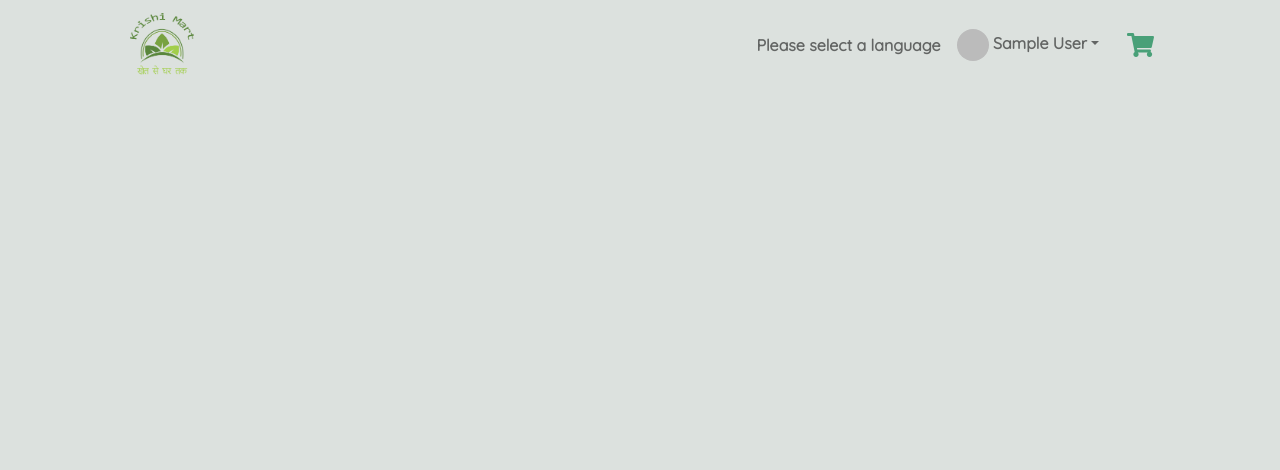
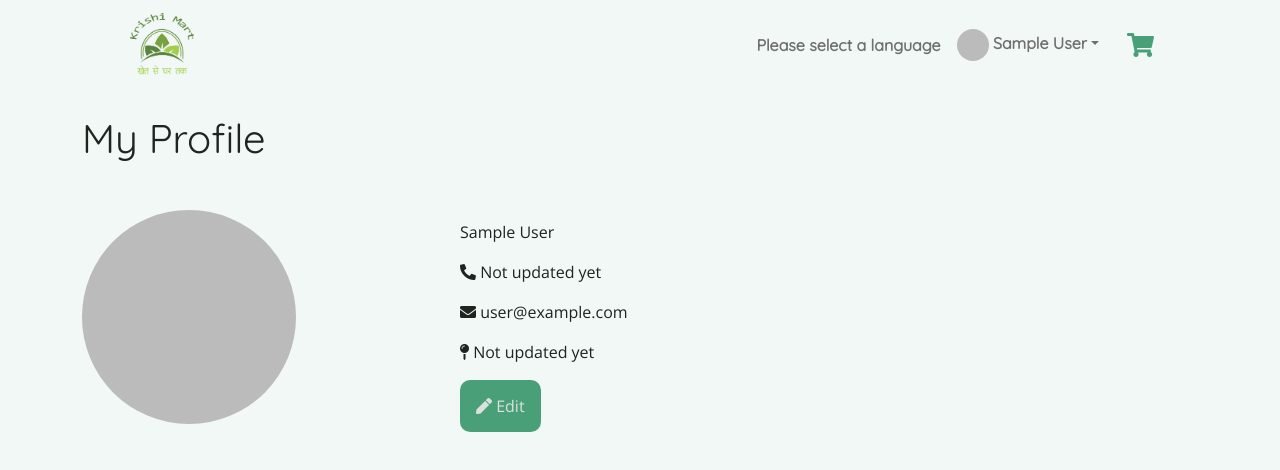
Before and after one commit to VishalLudhrani/krishi-mart-web, a React (Create React App) app: page /profile/me in a window 1280 px wide. Shown: the top 470 px of the page. Built offline with nearby package versions, Linux system fonts and the light colour scheme; no server answers; the database is empty; sample sign-in values are in the browser's storage.

Commit message:
chore (refactor): user profile page and minor fixes

```diff
--- a/package.json
+++ b/package.json
@@ -15,10 +15,10 @@
     "npm-watch": "^0.7.0",
     "react": "^17.0.1",
     "react-dom": "^17.0.1",
+    "react-error-overlay": "^6.0.9",
     "react-redux": "^7.2.8",
     "react-router-dom": "^5.2.0",
-    "react-scripts": "^4.0.3",
-    "redux": "^4.1.2",
+    "react-scripts": "^4.0.0",
     "vader-sentiment": "^1.1.3",
     "web-vitals": "^0.2.4",
     "yup": "^0.32.11"
--- a/public/main.css
+++ b/public/main.css
@@ -4,7 +4,7 @@ body {
 }
 
 #bodyStyle {
-  background-color: #DCE1DE;
+  background-color: #f2f8f5;
   color: #1F2421;
 }
 
--- a/src/App.js
+++ b/src/App.js
@@ -6,6 +6,7 @@ import Home from './pages/Home';
 import Navbar from './components/Navbar';
 import ProductDetails from './components/Products/ProductDetails';
 import UpdateProfile from './pages/UpdateProfile';
+import UserProfile from './pages/UserProfile';
 
 const App = () => {
   return(
@@ -25,6 +26,9 @@ const App = () => {
           <Route path="/profile/edit">
             <UpdateProfile />
           </Route>
+          <Route path="/profile/me">
+            <UserProfile />
+          </Route>
         </Switch>
       </BrowserRouter>
     </div>
--- a/src/Components/Navbar.js
+++ b/src/Components/Navbar.js
@@ -78,7 +78,7 @@ const Navbar = () => {
                     <li>
                       <span className="dropdown-item cursor-pointer">
                         <Link
-                          to="/user-profile"
+                          to="/profile/me"
                           style={{ textDecoration: "none", color: "#1F2421" }}
                         >
                           My Profile
--- a/src/Components/forms/UpdateProfileForm.js
+++ b/src/Components/forms/UpdateProfileForm.js
@@ -1,3 +1,5 @@
+import { useState } from "react";
+
 const UpdateProfileForm = ({
   setFormTouched,
   formik,
@@ -5,6 +7,7 @@ const UpdateProfileForm = ({
   isSubmitting,
   setIsSubmitting
 }) => {
+  const [submitTouched, setSubmitTouched] = useState(false);
   return (
     <form
         onFocus={() => {
@@ -83,6 +86,7 @@ const UpdateProfileForm = ({
                 value="farmer"
                 checked={formik.values.category === "farmer"}
                 onChange={formik.handleChange}
+                required
               />
               <label className="form-check-label" htmlFor="radio-farmer">
                 Farmer
@@ -101,8 +105,8 @@ const UpdateProfileForm = ({
               <label className="form-check-label" htmlFor="radio-consumer">
                 Consumer
               </label>
+              <div className="invalid-feedback">{formik.errors.category}</div>
             </div>
-            <div className="invalid-feedback">{formik.errors.category}</div>
           </div>
         </fieldset>
         <div className="row mb-3">
@@ -125,18 +129,21 @@ const UpdateProfileForm = ({
         <button
           onClick={() => {
             setIsSubmitting(true);
+            if (formik.isValid) {
+              setSubmitTouched(true);
+            }
           }}
           type="submit"
           className="btn btn-success"
         >
-          {isSubmitting && (
+          {submitTouched && isSubmitting && (
             <span
               className="spinner-border spinner-border-sm"
               role="status"
               aria-hidden="true"
             ></span>
           )}
-          {isSubmitting ? "Saving" : "Save Changes"}
+          {submitTouched && isSubmitting ? " Saving" : "Save Changes"}
         </button>
       </form>
   )
--- a/src/guards/with-auth.js
+++ b/src/guards/with-auth.js
@@ -1,35 +1,37 @@
 import React from "react";
 import firebase from "firebase/app";
 import "firebase/auth";
+import { withRouter } from "react-router-dom";
 
 const withAuth = (WrappedComponent) => {
-  return class extends React.Component {
+  return withRouter(
+    class extends React.Component {
       constructor(props) {
         super(props);
         this.state = {
           isLoggedIn: false,
-      }
+        };
+        this.history = props.history;
       }
       componentDidMount() {
-      firebase
-        .auth()
-        .onAuthStateChanged((fetchedUser) => {
+        firebase.auth().onAuthStateChanged((fetchedUser) => {
           if (fetchedUser) {
             this.setState({
               isLoggedIn: true,
-            })
+            });
           } else {
             this.setState({
               isLoggedIn: false,
-            })
-            window.location.href = "/";
+            });
+            this.history.push("/");
           }
-        })
+        });
       }
       render() {
-      return <WrappedComponent {...this.props} />
+        return <WrappedComponent {...this.props} />;
       }
     }
-}
+  );
+};
 
 export default withAuth;
--- a/src/pages/Home.js
+++ b/src/pages/Home.js
@@ -30,7 +30,7 @@ const Home = () => {
         .database()
         .ref(`users/${fetchedUser.uid}`)
         .on("value", (userSnapshot) => {
-          if (!userSnapshot.hasChildren()) {
+          if (!userSnapshot.hasChild("category")) {
             history.push("/profile/edit");
           } else {
             setUserCategory(userSnapshot.val()["category"]);
@@ -46,6 +46,16 @@ const Home = () => {
     firebase
       .auth()
       .signInWithPopup(provider)
+      .then((result) => {
+        const user = result.user;
+        firebase
+          .database()
+          .ref(`users/${user.uid}`)
+          .set({
+            name: user.displayName,
+            email: user.email,
+          })
+      })
       .catch((error) => {
         // Handle Errors here.
         var errorCode = error.code;
--- a/src/pages/UpdateProfile.js
+++ b/src/pages/UpdateProfile.js
@@ -65,7 +65,6 @@ const UpdateProfile = () => {
   }, [dispatch]);
 
   useEffect(() => {
-    if (user.category) {
     formik.setValues({
       name: user.name ? user.name : "",
       email: user.email ? user.email : "",
@@ -73,7 +72,6 @@ const UpdateProfile = () => {
       address: user.address ? user.address : "",
       phone: user.phone ? user.phone : "",
     });
-    }
     // eslint-disable-next-line react-hooks/exhaustive-deps
   }, [user]);
 
--- /dev/null
+++ b/src/pages/UserProfile.js
@@ -0,0 +1,68 @@
+import { useEffect } from "react";
+import { useDispatch, useSelector } from "react-redux";
+import { getUser } from "../store/user-slice";
+import withAuth from "../guards/with-auth";
+import { useHistory } from "react-router-dom";
+
+const UserProfile = () => {
+  const user = useSelector((state) => state.user);
+  const dispatch = useDispatch();
+  const history = useHistory();
+
+  useEffect(() => {
+    if (user.name.length === 0) {
+      dispatch(getUser());
+    }
+  }, [dispatch, user.name]);
+
+  const editProfileClickHandler = () => {
+    history.push("/profile/edit");
+  }
+
+  if (user.name.length === 0) {
+    return (
+      <div className="text-center">
+        <h2>Loading, please wait...</h2>
+        <div className="spinner-border mt-4" role="status">
+          <span className="visually-hidden">Loading...</span>
+        </div>
+      </div>
+    );
+  }
+
+  return (
+    <div id="info">
+      <div className="row mt-4">
+        <h1 id="highlight" className="mb-4">My Profile</h1>
+        <div className="col-sm-6 col-md-4 mt-4">
+          <img
+            src={user.photoURL}
+            style={{ borderRadius: "50%", width: "60%", height: "auto" }}
+            alt="User profile"
+          />
+        </div>
+        <div className="col-sm-6 col-md-8 mt-4" style={{ padding: "10px" }}>
+          <p>{user.name}</p>
+          <p>
+            <i className="fas fa-phone-alt"></i> {user.phone ? user.phone : "Not updated yet"}
+          </p>
+          <p>
+            <i className="fas fa-envelope"></i> {user.email ? user.email : "Not updated yet"}
+          </p>
+          <p>
+            <i className="fas fa-map-pin"></i> {user.address ? user.address : "Not updated yet"}
+          </p>
+          <button
+            className="customBtn"
+            style={{ borderRadius: "10px" }}
+            onClick={editProfileClickHandler}
+          >
+            <i className="fas fa-pen"></i> Edit
+          </button>
+        </div>
+      </div>
+    </div>
+  );
+};
+
+export default withAuth(UserProfile);
```
Also changed, not shown: 1 other file (tests, documents, lock files or other folders). Lines whose indentation alone changed are shown as unchanged.
